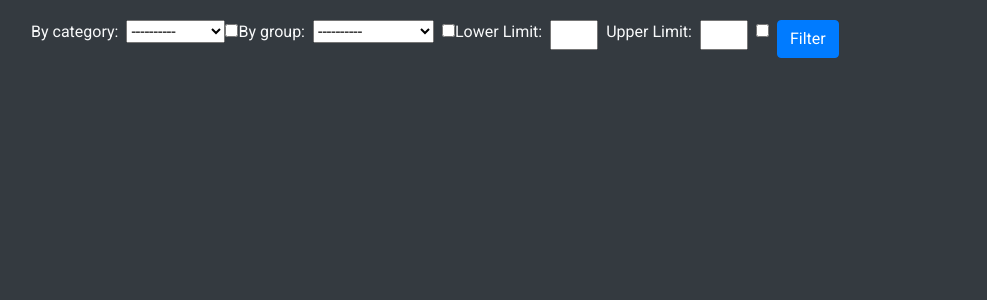
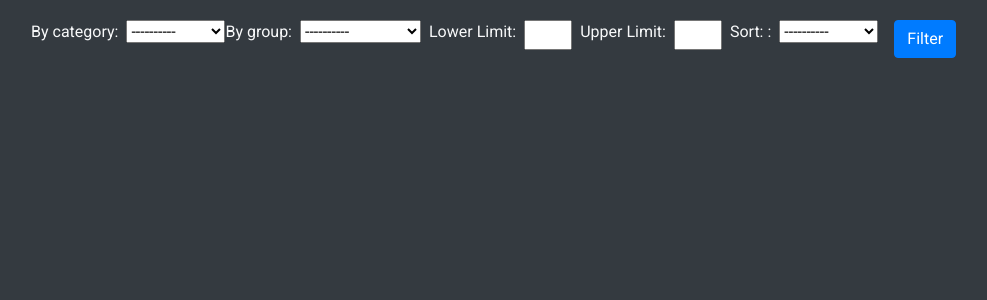
Before and after one commit to TomeCarvalho/TPW_T1, a Django app: page /dashboard/ in a window 1280 px wide. Shown: the part 72-372 px from the top of the page, without its empty margins (38-1025 px from the left). Run offline with Django 3.2, Linux system fonts and the light colour scheme; a user stored in the database is signed in; tables that the repository leaves empty hold one stand-in row (values such as "Sample post"); some libraries are stand-ins or nearby versions.

Commit message:
fixed sort

```diff
--- a/djangoProject/app/forms.py
+++ b/djangoProject/app/forms.py
@@ -39,7 +39,9 @@ class SearchForm(forms.Form):
     by_price_Lower.widget.attrs.update({'style': 'width: 3em'})
     by_price_Upper = forms.IntegerField(required=False, label="Upper Limit")
     by_price_Upper.widget.attrs.update({'style': 'width: 3em'})
-    arrows = (('', 'ASC'), ('', 'DES'))
+    CHOICES = (('', '----------'), ('category', 'Category ↑'), ('-category', 'Category ↓'),
+               ('group', 'Group ↑'), ('-group', 'Group ↓'), ('price', 'Price ↑'), ('-price', 'Price ↓'))
+    order = forms.ChoiceField(choices=CHOICES, required=False, label='Sort: ')
 
 
 class ProductForm(forms.Form):
--- a/djangoProject/app/views.py
+++ b/djangoProject/app/views.py
@@ -45,7 +45,7 @@ def dashboard(request):
             category = form.cleaned_data.get('by_category')
             upper = form.cleaned_data.get('by_price_Upper')
             lower = form.cleaned_data.get('by_price_Lower')
-            order_list = []
+            order = form.cleaned_data.get('order')
 
             q = Q()
             if group:
@@ -63,6 +63,9 @@ def dashboard(request):
             else:
                 q &= Q(hidden=False)
             product_list = Product.objects.filter(q)
+
+            if order:
+                product_list = product_list.order_by(order)
         else:
             product_list = Product.objects.all()
     else:
@@ -76,12 +79,6 @@ def dashboard(request):
     else:
         product_list = product_list.exclude(hidden=True)
 
-    if request.POST.get('sort_category'):
-        product_list = product_list.order_by('category')
-    elif request.POST.get('sort_group'):
-        product_list = product_list.order_by('group')
-    elif request.POST.get('sort_price'):
-        product_list = product_list.order_by('price')
     pgs = zip_longest(*(iter(product_list),) * 3)  # chunky!
     tparams = {
         "logged": request.user.is_authenticated,
--- a/djangoProject/templates/dashboard.html
+++ b/djangoProject/templates/dashboard.html
@@ -5,7 +5,6 @@
             <a href="/newproduct/" class="btn btn-primary">+ New Product</a>
         </div>
     {% endif %}
-    <!-- TODO make checkbox uncheck when others are pressed-->
     <div class="container mt-3 p-1">
         <form method="post">
             {% csrf_token %}
@@ -16,18 +15,12 @@
                 <div>
                     {{ form.by_category }}
                 </div>
-                <label class="checkbox-inline check">
-                    <input type="checkbox" name="sort_category" id="radio">
-                </label>
                 <div class="mr-2">
                     {{ form.by_group.label_tag }}
                 </div>
                 <div class="mr-2">
                     {{ form.by_group }}
                 </div>
-                <label class="checkbox-inline check">
-                    <input type="checkbox" name="sort_group" id="radio">
-                </label>
                 <div class="mr-2">
                     {{ form.by_price_Lower.label_tag }}
                 </div>
@@ -40,9 +33,12 @@
                 <div class="mr-2">
                     {{ form.by_price_Upper }}
                 </div>
-                <label class="checkbox-inline check">
-                    <input type="checkbox" name="sort_price" id="radio">
-                </label>
+                <div class="mr-2">
+                    {{ form.order.label_tag }}
+                </div>
+                <div class="mr-2">
+                    {{ form.order }}
+                </div>
                 <input type="submit" value="Filter" class="btn btn-primary ml-2">
             </div>
         </form>
```
